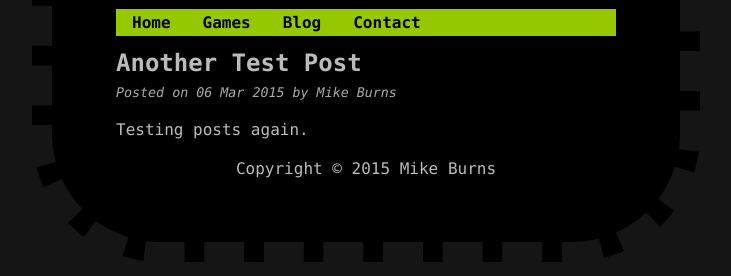
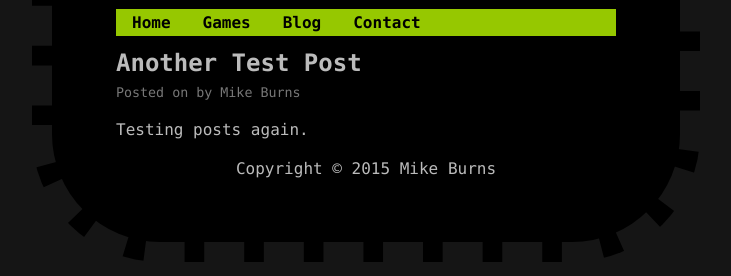
Before and after one commit to thatpixelguy/thatpixelguy.github.io, a Jekyll site: the page built from _posts/2015-03-06-another-test-post.md, in a window 1280 px wide. Shown: the part 215-491 px from the top of the page, without its empty margins (274-1005 px from the left). Built offline with Jekyll 4.4.1, drawn with Linux system fonts in a browser that asks for light colours; Markdown is read by kramdown in place of the engine named in the settings; comment, search, counter and statistics services are not loaded.

Commit message:
Updated post.html

```diff
--- a/_layouts/post.html
+++ b/_layouts/post.html
@@ -14,7 +14,7 @@
       {% include header.html %}
 
       <h2>{{ page.title }}</h2>
-      <small><i style='color: #aaa;'>Posted on {{ page.date | date_to_string }} by {{ page.author }}</i></small>
+      <small style='color: #777;'>Posted on {{ post.date | date: "%B %-d, %Y" }} by {{ page.author }}</small>
 
       <div markdown="1">{{ page.content | markdownify }}</div>
 
```
